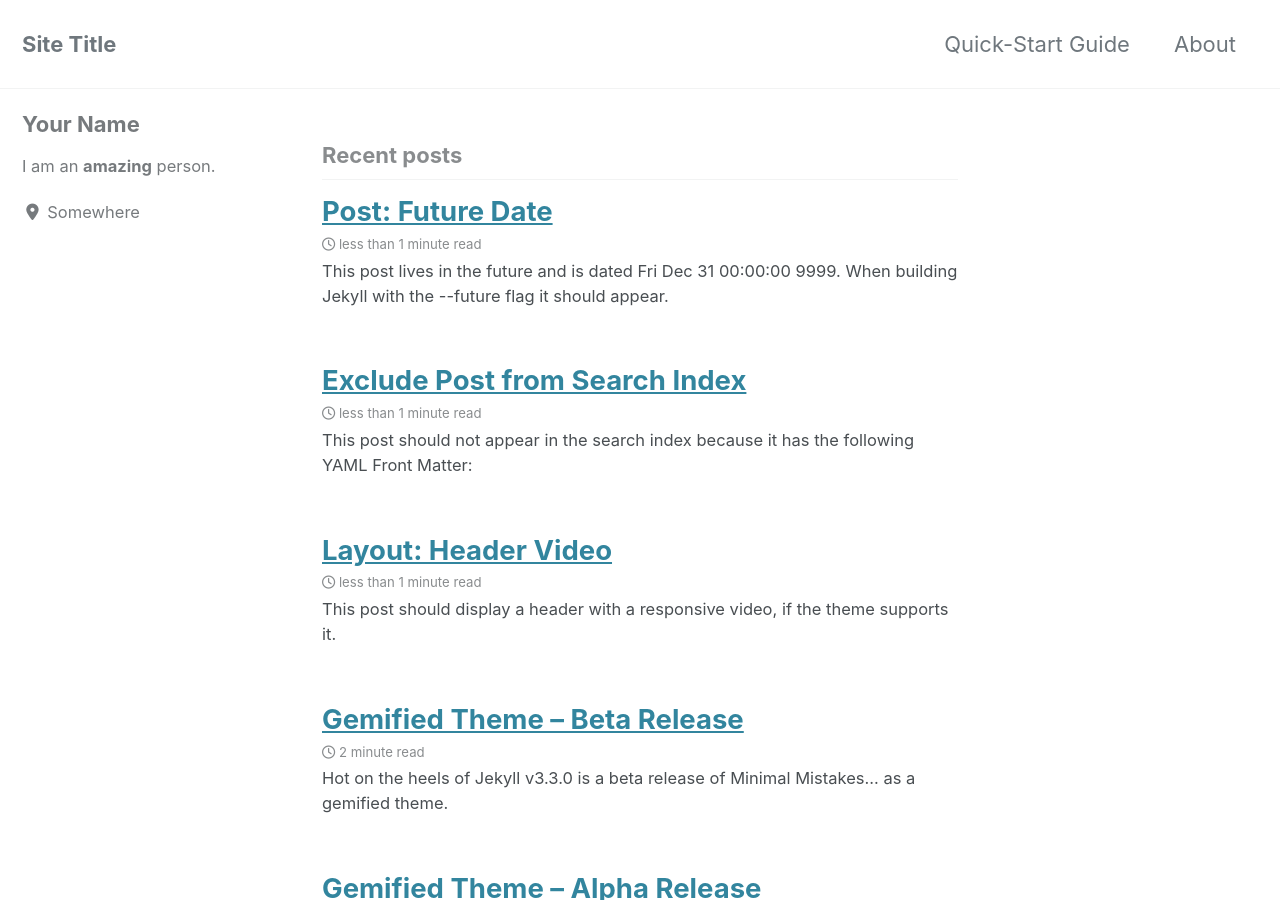
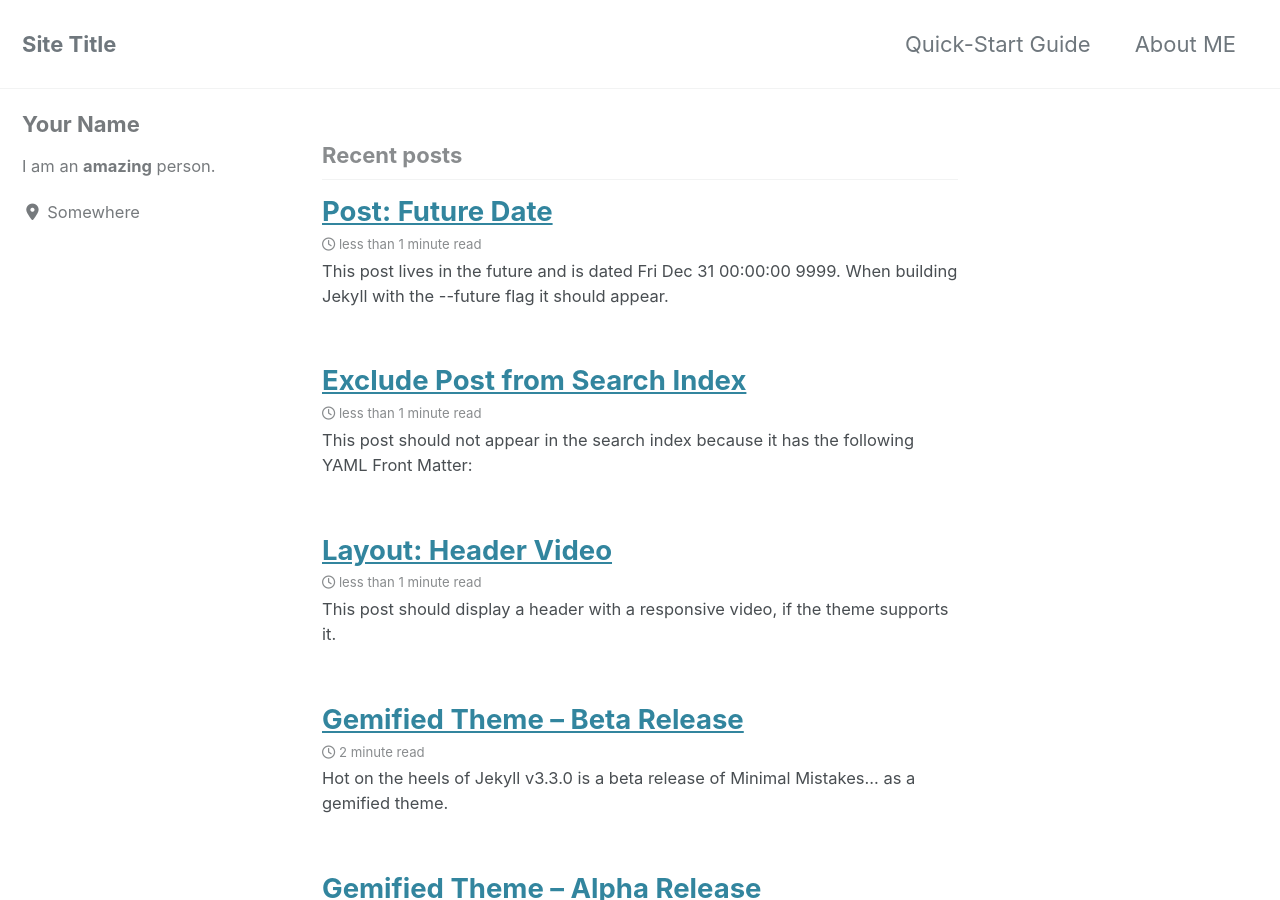
Before and after one commit to hwanc7/hwanc7.github.io, a Jekyll site: the page built from index.html, in a window 1280 px wide and 900 px high. Built offline with Jekyll 4.4.1, drawn with Linux system fonts in a browser that asks for light colours; cached includes are drawn as plain includes; nearby versions of some CDN libraries; the list of posts is cut into pages by our own code.

```diff
--- a/_data/navigation.yml
+++ b/_data/navigation.yml
@@ -2,7 +2,7 @@
 main:
   - title: "Quick-Start Guide"
     url: https://mmistakes.github.io/minimal-mistakes/docs/quick-start-guide/
-  - title: "About"
+  - title: "About ME"
     url: /about
   # - title: "Sample Posts"
   #   url: /year-archive/
```
